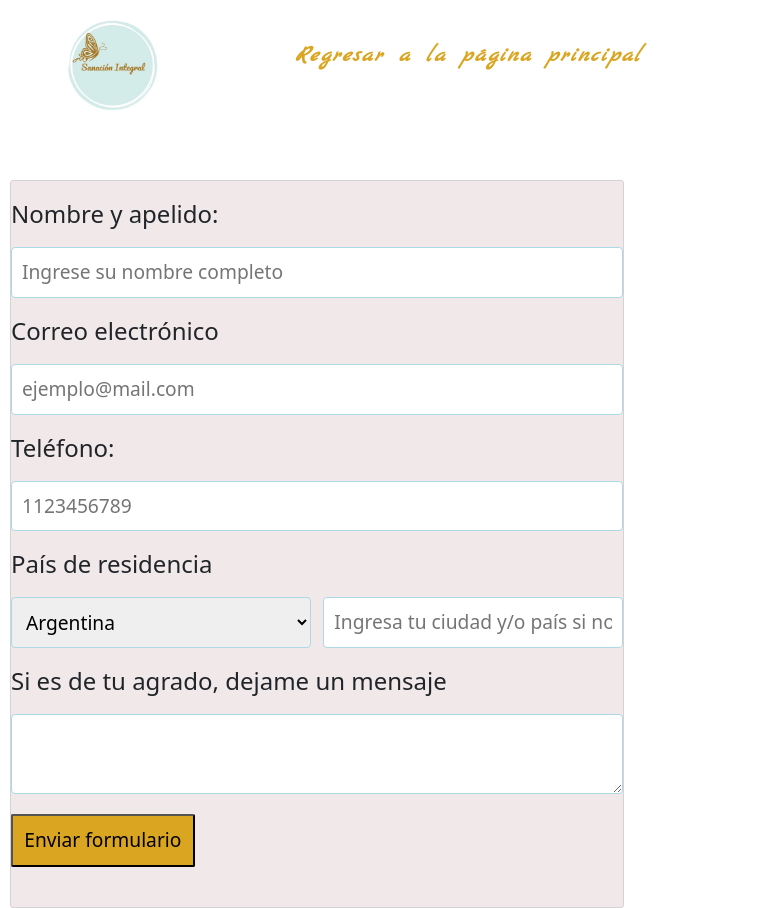
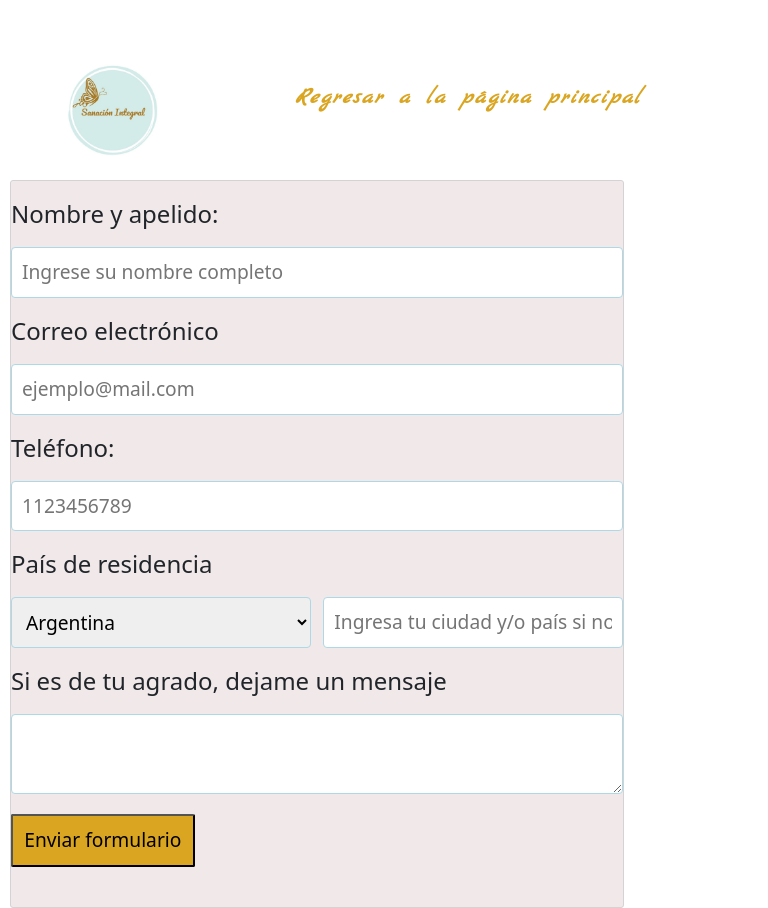
Before and after one commit to PablitoDT14/ProyectoFinal2021, a website: page Registro.html in a window 768 px wide. Drawn offline with nearby package versions, Linux system fonts and the light colour scheme.

Commit message:
Cambios_SASS
Cambios en SASS para Responsive Tablet

```diff
--- a/scss/components/_main.scss
+++ b/scss/components/_main.scss
@@ -2,6 +2,7 @@
 .frasePrincipal{
     font-size: 2.3rem;
     font-family: $tipo-fuente;
+    text-align: center;
 }
 
 .first_container{
--- a/scss/mediaQuery/_tablet.scss
+++ b/scss/mediaQuery/_tablet.scss
@@ -1,58 +1,17 @@
 /* Tablet */
-@media only screen and (min-width:433px) and (max-width: 960px){
+@media only screen and (min-width:433px) and (max-width: 1255px){
 
     .header_container{
-       top: 0px;
-       position: fixed;
-       display: flex;
-       width: 100%;
-       background-color: white;
-       padding: 15px 15px;
-       font-family: 'Marck Script', cursive;
-   }
-
-   .navigation{
-       display: flex;
-       width: 80%;
-       justify-content: space-around;
-       align-items: center;
-   }
-
-   .navigation{
-       display: flex;
-       flex-wrap: wrap;
-       width: 60%;
-       justify-content: space-around;
-       align-items: center;
+        .navigation{
+            width: 80%;
+            flex-wrap: wrap;
+            li {
+                padding-bottom: 20px;
+                text-align: center;
+                justify-content: center;
+            }
+        }
    }
 
 
-   .img_index{
-       width: 100%;
-
-   }
-
-   .img_index_links{
-       width: 50%;
-   }
-
-
-   .sign-up, .feature-1, .feature-2, .feature-3{
-       width: 50% !important;
-   }
-   .header{
-       display: none;
-   }
-
-   .navigation a{
-       text-align: center;
-   }
-
-   .frasePrincipal{
-       text-align: center;
-   }
-
-   .img_index_final{
-       width: 75%;
-   }
 }
```
Also changed, not shown: css/style.css, 2 other files.
